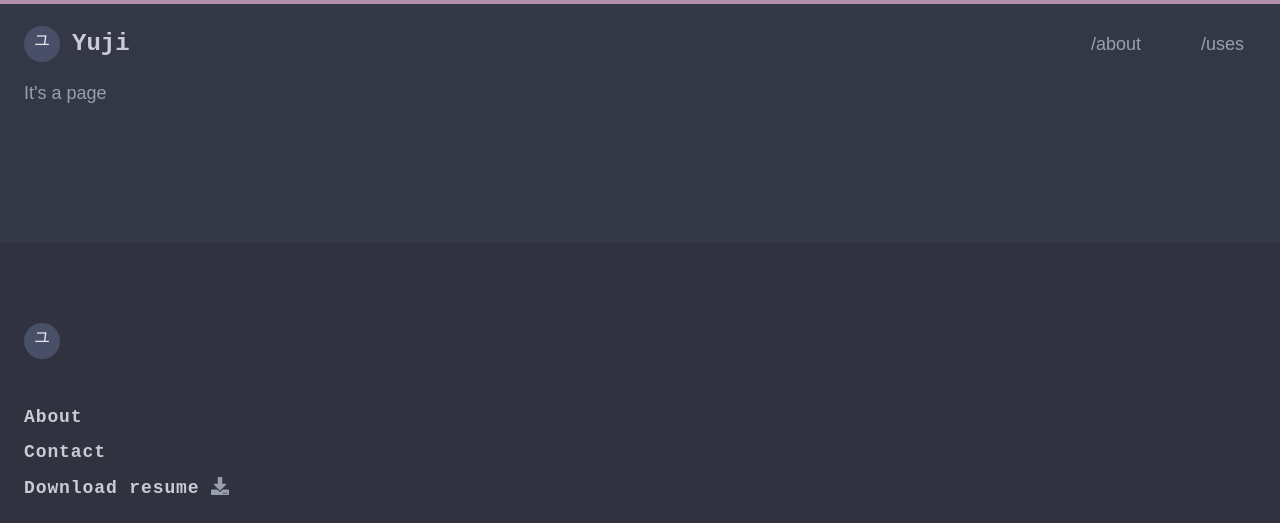
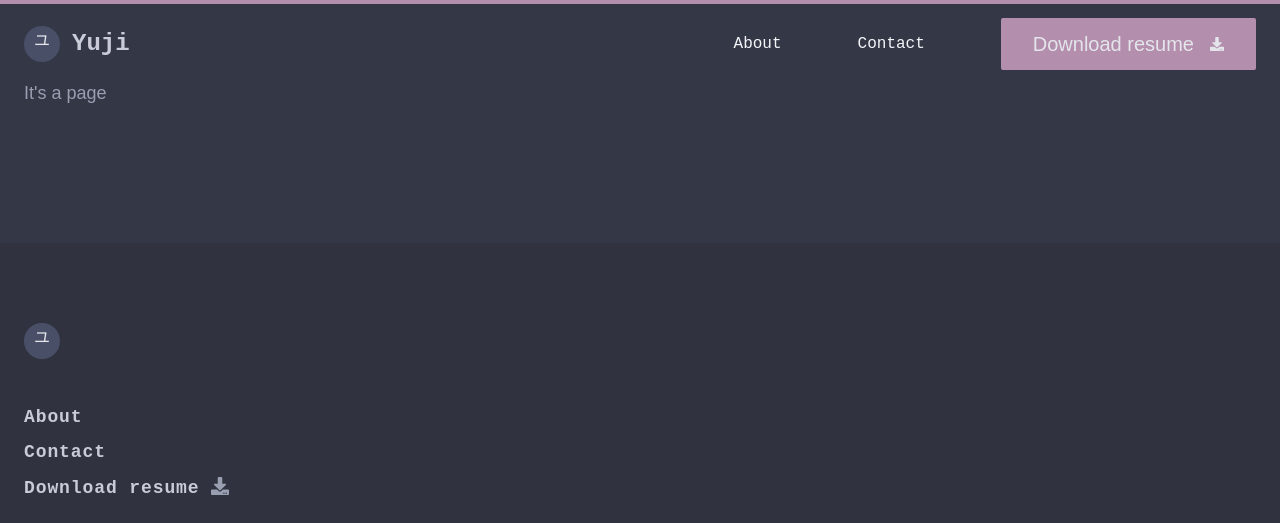
Before and after one commit to justaddcl/yujinelson.com, a Gatsby site: page / in a window 1280 px wide. Shown: the top 523 px of the page. Built offline with nearby package versions, Linux system fonts and the light colour scheme; Gatsby itself is replaced by a stand-in of ours.

Commit message:
Header - added desktop styles to match design

```diff
--- a/src/components/Header.js
+++ b/src/components/Header.js
@@ -1,7 +1,8 @@
 import React from 'react';
 import { Link } from 'gatsby';
 import styled from 'styled-components';
-import { colors, fonts, mq } from './styles/theme';
+import { FontAwesomeIcon } from '@fortawesome/react-fontawesome';
+import { colors, fonts, mq, spacing } from './styles/theme';
 import ContentContainer from './styles/ContentContainer';
 import Logo from './Logo';
 import MobileMenuButton from './MobileMenuButton';
@@ -15,7 +16,6 @@ const HeaderContainer = styled(ContentContainer)`
 
   @media screen and (min-width: ${mq.desktop.small}) {
     height: 80px;
-    margin: inherit;
   }
 
   a {
@@ -40,17 +40,36 @@ const StyledNav = styled.nav`
 
   ul {
     display: flex;
+    align-items: center;
     flex-direction: row;
+    gap: calc(${spacing.basePx}px * ${spacing.xl});
     list-style: none;
 
     li {
-      &:not(:last-child) {
-        margin-right: 48px;
-      }
+      a {
+        color: ${colors.grey[50]};
+        font-family: ${fonts.family.sourceCodePro};
+        font-size: ${fonts.size.base}px;
+        text-decoration: none;
 
-      a {
-        color: ${colors.grey[300]};
-        text-decoration: none;
+        &.button--primary {
+          background-color: ${colors.purple[500]};
+          border-radius: 2px;
+          color: ${colors.grey[100]};
+          display: grid;
+          column-gap: ${spacing.base}rem;
+          grid-template-columns: repeat(2, auto);
+          font-family: ${fonts.family.proximaNova};
+          font-size: 20px;
+          padding: ${spacing.xs}rem ${spacing.m}rem;
+
+          @media screen and (min-width: 375px) {
+            padding: ${spacing.base}rem ${spacing.m}rem;
+          }
+          .icon {
+            font-size: 0.875rem;
+          }
+        }
       }
     }
   }
@@ -73,10 +92,16 @@ const Header = () => (
       <StyledNav>
         <ul>
           <li>
-            <Link to="/about">/about</Link>
+            <Link to="/about">About</Link>
           </li>
           <li>
-            <Link to="/uses">/uses</Link>
+            <Link to="/contact">Contact</Link>
+          </li>
+          <li>
+            <Link to="/" className="button--primary">
+              Download resume{' '}
+              <FontAwesomeIcon icon="download" className="icon" />
+            </Link>
           </li>
         </ul>
       </StyledNav>
```
